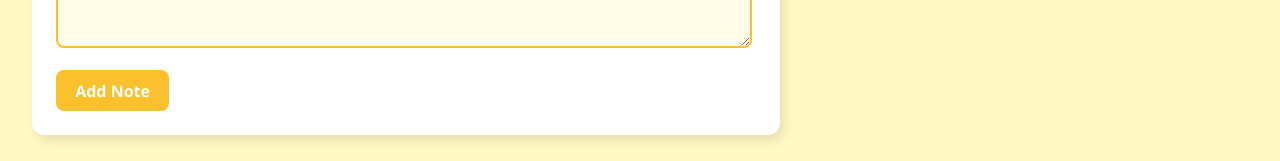
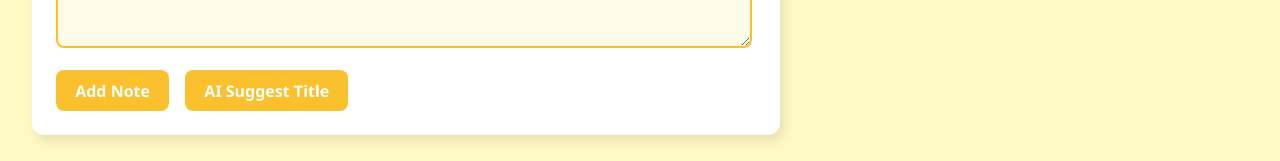
Before and after one commit to jeromeadmana/ai-notes, a React (Vite) app in the folder ai-notes-frontend/: page /notes in a window 1280 px wide. Shown: the part 285-446 px from the top of the page. Built offline with nearby package versions, Linux system fonts and the light colour scheme; no server answers; sample sign-in values are in the browser's storage.

Commit message:
hide a button

```diff
--- a/ai-notes-frontend/src/pages/Notes.tsx
+++ b/ai-notes-frontend/src/pages/Notes.tsx
@@ -17,6 +17,7 @@ export default function Notes() {
   const [newNote, setNewNote] = useState({ title: "", content: "" });
   const [editingId, setEditingId] = useState<number | null>(null);
   const [loading, setLoading] = useState(false);
+  const [hideButton, setHideButton] = useState(false);
 
   useEffect(() => {
     fetchNotes();
@@ -119,13 +120,15 @@ export default function Notes() {
             <button className="note-button" onClick={handleSave} disabled={loading}>
               {editingId ? "Update Note" : "Add Note"}
             </button>
-            {/* <button
-              className="note-button secondary"
-              onClick={() => handleSuggestTitle(newNote.content)}
-              disabled={loading}
-            >
-              AI Suggest Title
-            </button> */}
+            {!hideButton && (
+              <button
+                className="note-button secondary"
+                onClick={() => handleSuggestTitle(newNote.content)}
+                disabled={loading}
+              >
+                AI Suggest Title
+              </button>
+            )}
           </div>
         </div>
 
```
